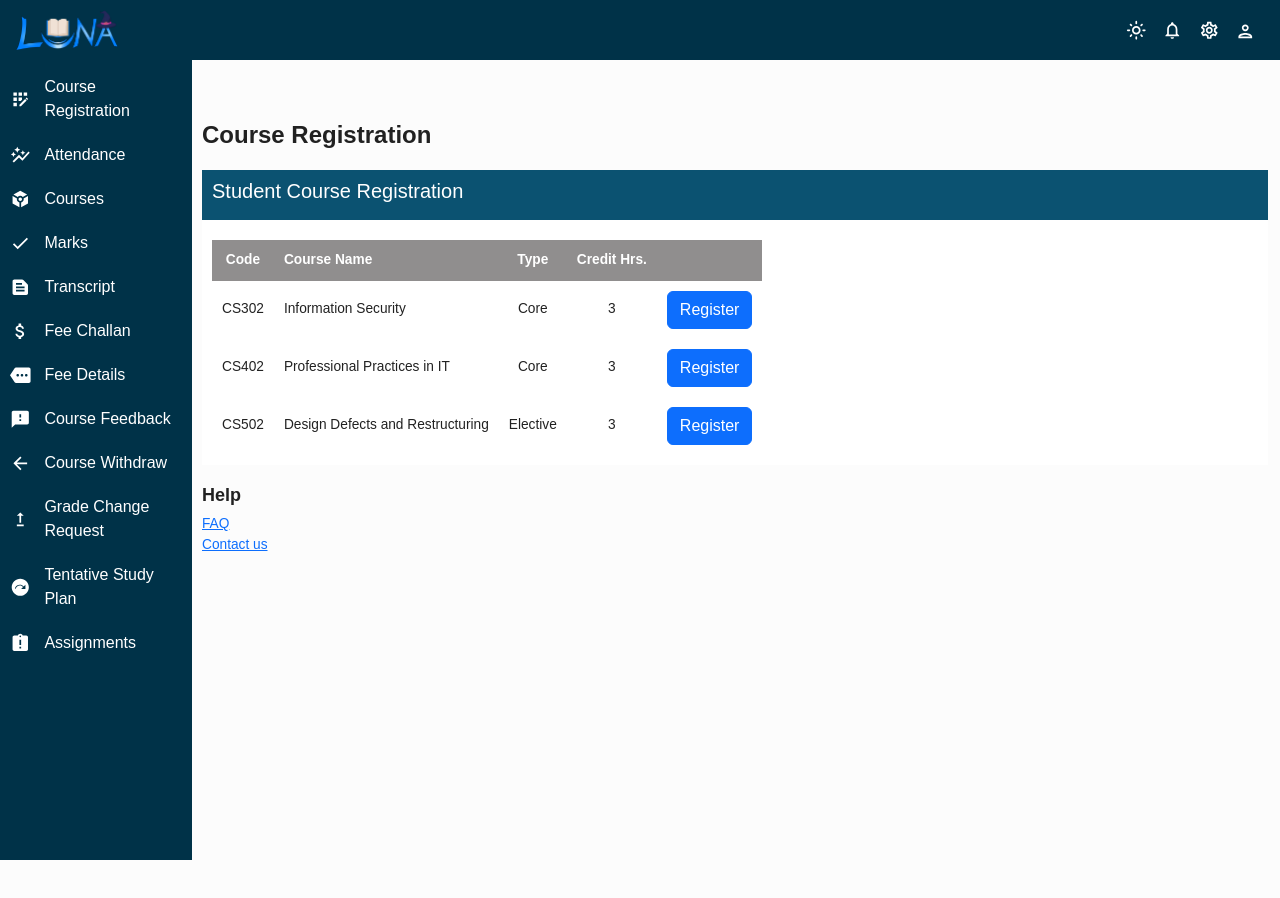
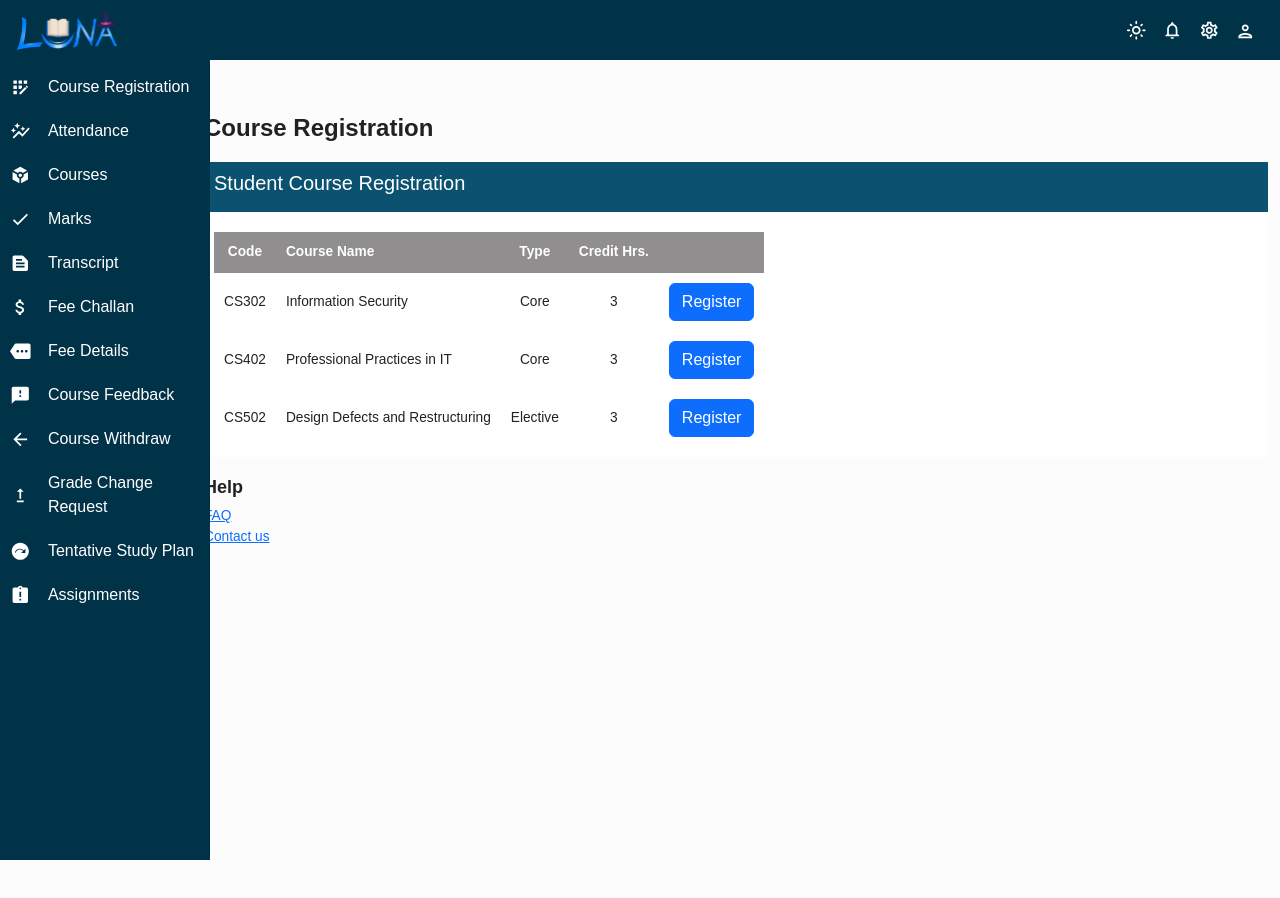
Before and after one commit to HunterTravis/FYP, a React (Create React App) app in the folder luna-frontend/: page /registration in a window 1280 px wide. Shown: the top 898 px of the page. After the commit the page ends 860 px from the top, so only its background shows below. Built offline with nearby package versions, Linux system fonts and the light colour scheme.

Commit message:
Fix sidebar layout

```diff
--- a/luna-frontend/src/Components/Layout/Layout.css
+++ b/luna-frontend/src/Components/Layout/Layout.css
@@ -12,4 +12,15 @@
     width: 100%;
     height: 100%;
     display: flex;
+    flex-wrap:wrap;
 }
+
+.lower .sidebar-container {
+    flex: 1 0 15%;
+    height: 100%;
+}
+
+.lower .main-container {
+    flex: 1 0 85%;
+    height: 100%;
+}
--- a/luna-frontend/src/Components/Layout/Layout.js
+++ b/luna-frontend/src/Components/Layout/Layout.jsx
@@ -11,8 +11,12 @@ const Layout = () => {
         <Topbar />
       </div>
       <div className="lower">
-        <Sidebar />
-        <Outlet />
+        <div className="sidebar-container">
+          <Sidebar />
+        </div>
+        <div className="main-container">
+          <Outlet />
+        </div>
       </div>
     </div>
   );
--- a/luna-frontend/src/Components/Sidebar/Sidebar.css
+++ b/luna-frontend/src/Components/Sidebar/Sidebar.css
@@ -5,7 +5,6 @@
     overflow: hidden;
     position: fixed;
     background-color: #003248;
-    width: 15vw;
     height: 100%;
     font-size: 16px;
     padding: 5px 0;
--- a/luna-frontend/src/Pages/CourseRegistration.js
+++ b/luna-frontend/src/Pages/CourseRegistration.js
@@ -1,5 +1,5 @@
 import CourseRegistrationCard from "../Components/CourseRegistrationCard";
-import "./CourseRegistration.css"
+import "./CourseRegistration.css";
 
 const CourseRegistration = () => {
   const offeredCourses = [
@@ -25,7 +25,7 @@ const CourseRegistration = () => {
 
   return (
     <>
-      <div className="registration"></div>
+      <div className="registration">
         <div className="container">
           <h1>Course Registration</h1>
           <CourseRegistrationCard data={offeredCourses} />
@@ -39,6 +39,7 @@ const CourseRegistration = () => {
             </div>
           </div>
         </div>
+      </div>
     </>
   );
 };
--- a/luna-frontend/src/index.css
+++ b/luna-frontend/src/index.css
@@ -105,7 +105,6 @@ code {
 }
 
 .transcript,.registration, .profile-info, .courses, .course-page, .attendance ,.marks, .fee-challan, .withdraw, .assignments, .grade-change, .fee-details, .feedback, .plan  {
-  margin-left: 190px;
   flex-grow: 1;
 }
 
```
Lines whose indentation alone changed are shown as unchanged.
